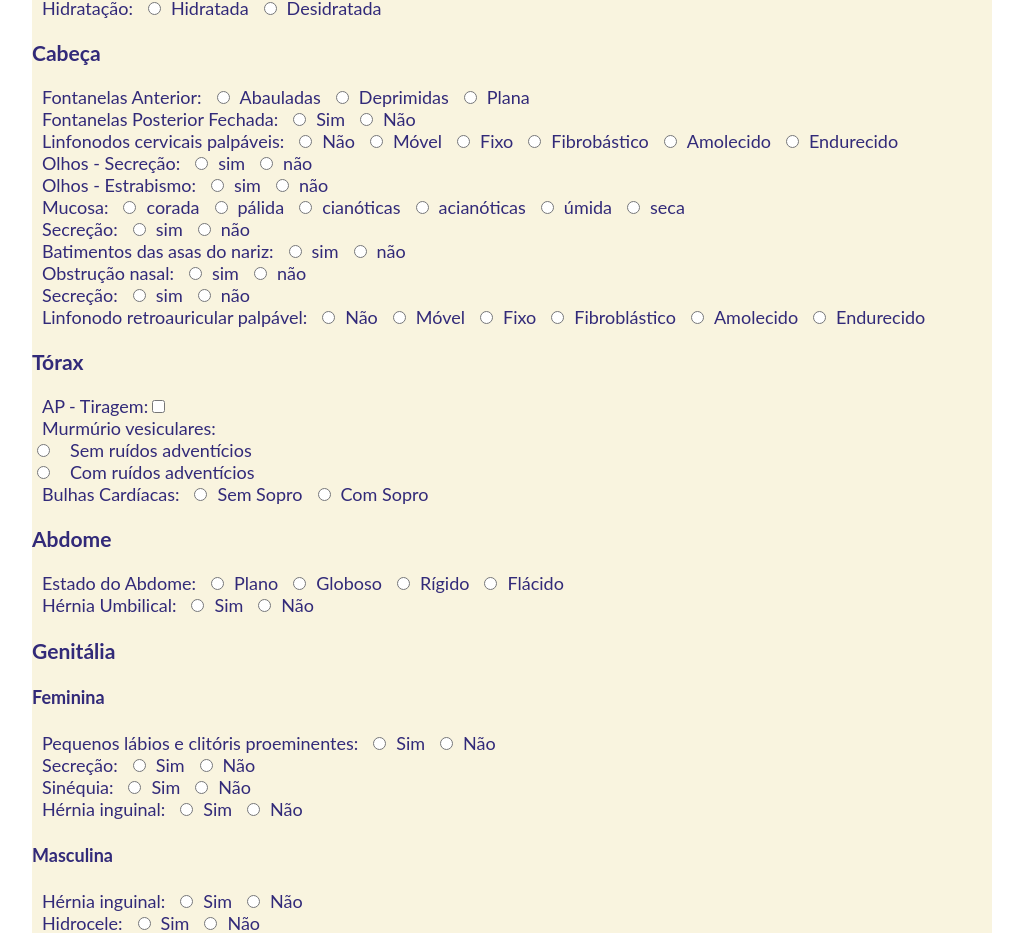
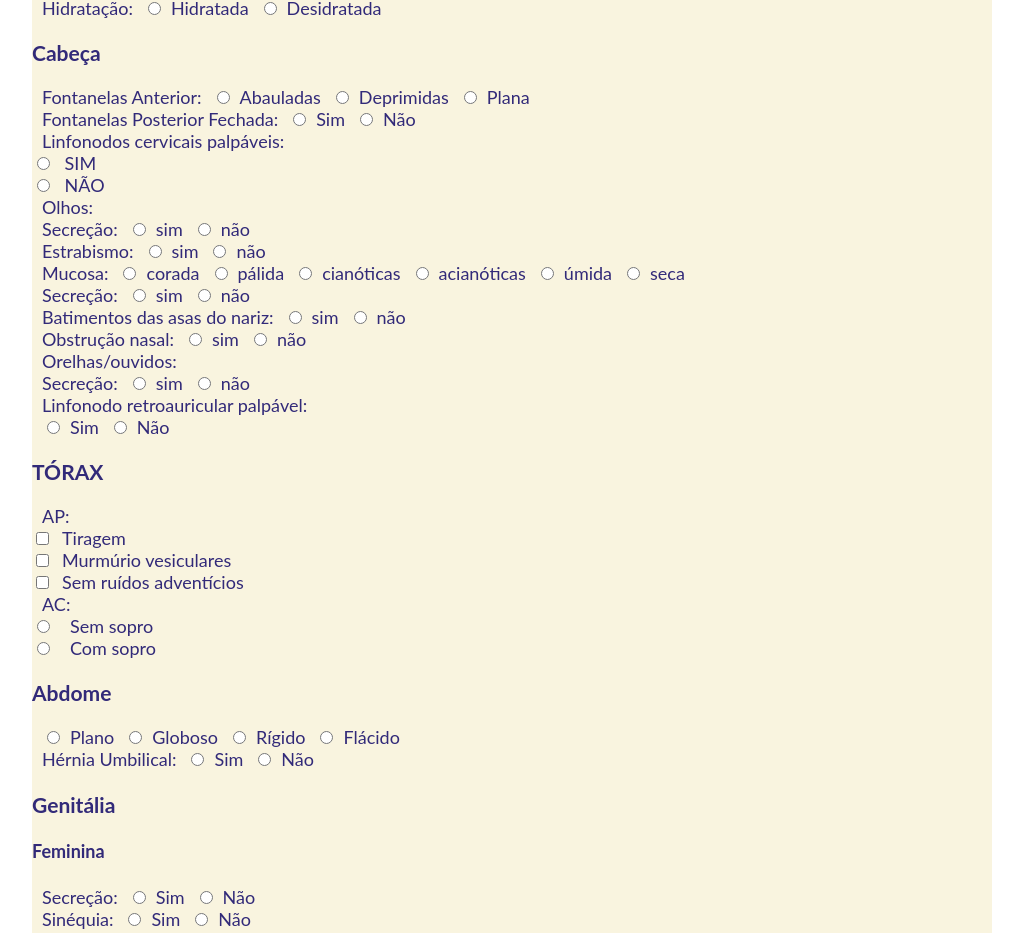
Before and after one commit to KallebyX/toolnurse, a React (Vite) app: page /doismeses in a window 1280 px wide. Shown: the part 950-1883 px from the top of the page, without its empty margins (128-1151 px from the left). Built offline with nearby package versions, Linux system fonts and the light colour scheme.

Commit message:
corrigido formulario 2 meses

```diff
--- a/src/components/DoisMeses/index.jsx
+++ b/src/components/DoisMeses/index.jsx
@@ -72,7 +72,7 @@ function FormularioDoisTresMeses() {
           **Cabeça:**
           - Fontanelas Anterior: ${dados.fontanelasAnterior}
           - Fontanelas Posterior Fechada: ${dados.fontanelasPosteriorFechada ? 'Sim' : 'Não'}
-          - Linfonodos Cervicais: ${dados.linfonodosCervicais}
+          -Linfonodos Cervicais Palpáveis: ${dados.linfonodosCervicaisPalpaveis} ${dados.linfonodosCervicaisPalpaveis === 'SIM' ? `(${dados.tipoLinfonodoCervical})` : ''}
 
           **Olhos:**
           - Secreção: ${dados.secrecaoOlhos}
@@ -87,19 +87,20 @@ function FormularioDoisTresMeses() {
 
           **Orelhas/Ouvidos:**
           - Secreção: ${dados.secrecaoOrelhas}
-          - Linfonodo Retroauricular: ${dados.linfonodoRetroauricular}
+          - Linfonodo Retroauricular Palpável: ${dados.linfonodoRetroauricular} ${dados.linfonodoRetroauricular === 'sim' ? `(${dados.tipoLinfonodoRetroauricular})` : ''}
 
           **Tórax:**
-            - AP - Tiragem: ${dados.tiragem ? 'Sim' : 'Não'}
-          - Murmúrio Vesiculares: ${dados.murmurioVesiculares}
-          - Bulhas Cardíacas: ${dados.bulhasCardiacas}
+          - AP:
+          ${dados.apTiragem ? 'Tiragem' : ''}
+          ${dados.apMurmurioVesiculares ? 'Murmúrio Vesiculares' : ''}
+          ${dados.apSemRuidos ? 'Sem Ruídos Adventícios' : ''}
+        - AC: ${dados.acBulhas}
 
           **Abdome:**
           - Estado: ${dados.estadoAbdome}
           - Hérnia Umbilical: ${dados.herniaUmbilical}
 
           **Genitália Feminina:**
-          - Pequenos Lábios e Clitóris Proeminentes: ${dados.labiosClitorisProeminentesFem}
           - Secreção: ${dados.secrecaoFeminina}
           - Sinéquia: ${dados.sinequia}
           - Hérnia Inguinal: ${dados.herniaInguinalFem}
@@ -278,32 +279,23 @@ function FormularioDoisTresMeses() {
     ))}
   </div>
   <div className="form-group">
-    <label>Linfonodos cervicais palpáveis:</label>
-    <label>
-      <input
-        type="radio"
-        name="linfonodosCervicais"
-        value="Não"
-        checked={dados.linfonodosCervicais === "Não"}
-        onChange={handleChange}
-      />
-      Não
-    </label>
-    {["Sim - Móvel", "Sim - Fixo", "Sim - Fibrobástico", "Sim - Amolecido", "Sim - Endurecido"].map((option) => (
-      <label key={option}>
-        <input
-          type="radio"
-          name="linfonodosCervicais"
-          value={option}
-          checked={dados.linfonodosCervicais === option}
-          onChange={handleChange}
-        />
-        {option.split(" - ")[1]}
-      </label>
-    ))}
+  <label>Linfonodos cervicais palpáveis:</label><br />
+  <input type="radio" id="linfonodosSim" name="linfonodosCervicaisPalpaveis" value="SIM" checked={dados.linfonodosCervicaisPalpaveis === 'SIM'} onChange={handleChange} /> SIM<br />
+  <input type="radio" id="linfonodosNao" name="linfonodosCervicaisPalpaveis" value="NÃO" checked={dados.linfonodosCervicaisPalpaveis === 'NÃO'} onChange={handleChange} /> NÃO<br />
+
+  {dados.linfonodosCervicaisPalpaveis === 'SIM' && (
+    <div>
+      <input type="radio" name="tipoLinfonodoCervical" value="Móvel" checked={dados.tipoLinfonodoCervical === 'Móvel'} onChange={handleChange} /> Móvel<br />
+      <input type="radio" name="tipoLinfonodoCervical" value="Fixo" checked={dados.tipoLinfonodoCervical === 'Fixo'} onChange={handleChange} /> Fixo<br />
+      <input type="radio" name="tipoLinfonodoCervical" value="Fibrobástico" checked={dados.tipoLinfonodoCervical === 'Fibrobástico'} onChange={handleChange} /> Fibrobástico<br />
+      <input type="radio" name="tipoLinfonodoCervical" value="Amolecido" checked={dados.tipoLinfonodoCervical === 'Amolecido'} onChange={handleChange} /> Amolecido<br />
+      <input type="radio" name="tipoLinfonodoCervical" value="Endurecido" checked={dados.tipoLinfonodoCervical === 'Endurecido'} onChange={handleChange} /> Endurecido<br />
     </div>
+  )}
+</div>
+<label htmlFor="">Olhos:</label>
   <div className="form-group">
-    <label>Olhos - Secreção:</label>
+    <label>Secreção:</label>
     {["sim", "não"].map((option) => (
       <label key={option}>
         <input
@@ -318,7 +310,7 @@ function FormularioDoisTresMeses() {
     ))}
   </div>
   <div className="form-group">
-    <label>Olhos - Estrabismo:</label>
+    <label>Estrabismo:</label>
     {["sim", "não"].map((option) => (
       <label key={option}>
         <input
@@ -397,6 +389,7 @@ function FormularioDoisTresMeses() {
 </div>
 
 <div className="form-section">
+  <label htmlFor="">Orelhas/ouvidos:</label>
   <div className="form-group">
     <label>Secreção:</label>
     {["sim", "não"].map((option) => (
@@ -413,70 +406,65 @@ function FormularioDoisTresMeses() {
     ))}
   </div>
   <div className="form-group">
-    <label>Linfonodo retroauricular palpável:</label>
+  <label>Linfonodo retroauricular palpável:</label><br />
   <label>
-      <input
-        type="radio"
-        name="linfonodoRetroauricular"
-        value="Não"
-        checked={dados.linfonodoRetroauricular === "Não"}
-        onChange={handleChange}
-      />
+    <input type="radio" id="linfonodoRetroauricularSim" name="linfonodoRetroauricular" value="sim" checked={dados.linfonodoRetroauricular === 'sim'} onChange={handleChange} />
+    Sim
+  </label>
+  <label>
+    <input type="radio" id="linfonodoRetroauricularNao" name="linfonodoRetroauricular" value="não" checked={dados.linfonodoRetroauricular === 'não'} onChange={handleChange} />
     Não
+  </label><br />
+
+  {dados.linfonodoRetroauricular === 'sim' && (
+    <div>
+      <label>
+        <input type="radio" name="tipoLinfonodoRetroauricular" value="Móvel" checked={dados.tipoLinfonodoRetroauricular === 'Móvel'} onChange={handleChange} />
+        Móvel
       </label>
-    {["Sim - Móvel", "Sim - Fixo", "Sim - Fibroblástico", "Sim - Amolecido", "Sim - Endurecido"].map((option) => (
-      <label key={option}>
-        <input
-          type="radio"
-          name="linfonodoRetroauricular"
-          value={option}
-          checked={dados.linfonodoRetroauricular === option}
-          onChange={handleChange}
-        />
-        {option.split(" - ")[1]}
+      <label>
+        <input type="radio" name="tipoLinfonodoRetroauricular" value="Fixo" checked={dados.tipoLinfonodoRetroauricular === 'Fixo'} onChange={handleChange} />
+        Fixo
       </label>
-    ))}
+      <label>
+        <input type="radio" name="tipoLinfonodoRetroauricular" value="Fibrobástico" checked={dados.tipoLinfonodoRetroauricular === 'Fibrobástico'} onChange={handleChange} />
+        Fibrobástico
+      </label>
+      <label>
+        <input type="radio" name="tipoLinfonodoRetroauricular" value="Amolecido" checked={dados.tipoLinfonodoRetroauricular === 'Amolecido'} onChange={handleChange} />
+        Amolecido
+      </label>
+      <label>
+        <input type="radio" name="tipoLinfonodoRetroauricular" value="Endurecido" checked={dados.tipoLinfonodoRetroauricular === 'Endurecido'} onChange={handleChange} />
+        Endurecido
+      </label>
+    </div>
+  )}
 </div>
 </div>
-<div className="form-section">
-  <h3>Tórax</h3>
+<h3>TÓRAX</h3>
+
 <div className="form-group">
-    <label>AP - Tiragem:</label>
-    <input
-      type="checkbox"
-      name="tiragem"
-      checked={dados.tiragem}
-      onChange={(e) => setDados({ ...dados, tiragem: e.target.checked })}
-    />
+  <label>AP:</label><br />
+  <input type="checkbox" id="apTiragem" name="apTiragem" checked={dados.apTiragem} onChange={handleChange} />
+  <label htmlFor="apTiragem">Tiragem</label><br />
+  <input type="checkbox" id="apMurmurioVesiculares" name="apMurmurioVesiculares" checked={dados.apMurmurioVesiculares} onChange={handleChange} />
+  <label htmlFor="apMurmurioVesiculares">Murmúrio vesiculares</label><br />
+  <input type="checkbox" id="apSemRuidos" name="apSemRuidos" checked={dados.apSemRuidos} onChange={handleChange} />
+  <label htmlFor="apSemRuidos">Sem ruídos adventícios</label><br />
 </div>
+
 <div className="form-group">
-  <label>Murmúrio vesiculares:</label><br />
-  <input type="radio" id="semRuidos" name="murmurioVesiculares" value="Sem ruídos adventícios" checked={dados.murmurioVesiculares === 'Sem ruídos adventícios'}  onChange={handleChange} />
-  <label htmlFor="semRuidos">Sem ruídos adventícios</label><br />
+  <label>AC:</label><br />
+  <input type="radio" id="acSemSopro" name="acBulhas" value="Sem sopro" checked={dados.acBulhas === 'Sem sopro'} onChange={handleChange} />
+  <label htmlFor="acSemSopro">Sem sopro</label><br />
+  <input type="radio" id="acComSopro" name="acBulhas" value="Com sopro" checked={dados.acBulhas === 'Com sopro'} onChange={handleChange} />
+  <label htmlFor="acComSopro">Com sopro</label><br />
+</div>
 
-  <input type="radio" id="comRuidos" name="murmurioVesiculares" value="Com ruídos adventícios" checked={dados.murmurioVesiculares === 'Com ruídos adventícios'} onChange={handleChange} />
-  <label htmlFor="comRuidos">Com ruídos adventícios</label><br />
-</div>
-  <div className="form-group">
-    <label>Bulhas Cardíacas:</label>
-    {["Sem Sopro", "Com Sopro"].map((option) => (
-      <label key={option}>
-        <input
-          type="radio"
-          name="bulhasCardiacas"
-          value={option}
-          checked={dados.bulhasCardiacas === option}
-          onChange={handleChange}
-        />
-        {option}
-      </label>
-    ))}
-  </div>
-</div>
 <div className="form-section">
   <h3>Abdome</h3>
   <div className="form-group">
-    <label>Estado do Abdome:</label>
     {["Plano", "Globoso", "Rígido", "Flácido"].map((estado) => (
       <label key={estado}>
         <input
@@ -518,29 +506,7 @@ function FormularioDoisTresMeses() {
   <h3>Genitália</h3>
 
   <h4>Feminina</h4>
-  <div className="form-group">
-    <label>Pequenos lábios e clitóris proeminentes:</label>
-    <label>
-      <input
-        type="radio"
-        name="labiosClitorisProeminentesFem"
-        value="Sim"
-        checked={dados.labiosClitorisProeminentesFem === 'Sim'}
-        onChange={handleChange}
-      />
-      Sim
-    </label>
-    <label>
-      <input
-        type="radio"
-        name="labiosClitorisProeminentesFem"
-        value="Não"
-        checked={dados.labiosClitorisProeminentesFem === 'Não'}
-        onChange={handleChange}
-      />
-      Não
-    </label>
-  </div>
+
 
   <div className="form-group">
     <label>Secreção:</label>
```
Lines whose indentation alone changed are shown as unchanged.
